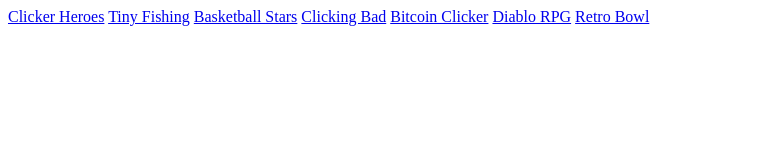
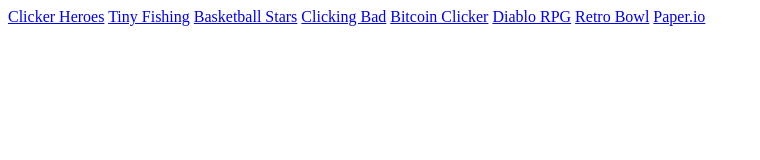
Before and after one commit to Tocksify/gamey, a plain HTML site: page index.html in a window 1280 px wide. Shown: the whole page, without its empty margins (0-760 px from the left). Drawn offline with Linux system fonts and the light colour scheme.

Commit message:
Update index.html

```diff
--- a/index.html
+++ b/index.html
@@ -11,3 +11,5 @@
 <a href="https://diablo-js.vercel.app/"> Diablo RPG</a>
 
 <a href="https://my-repo-pcp.vercel.app/proxy/https:/jakwhegf.github.io/iuertjklngkkdd/">Retro Bowl</a>
+
+<a href="https://my-repo-pcp.vercel.app/proxy/https:/paper-io.org/">Paper.io</a>
```
